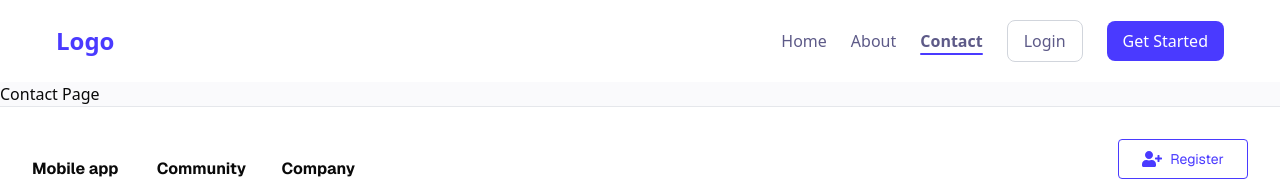
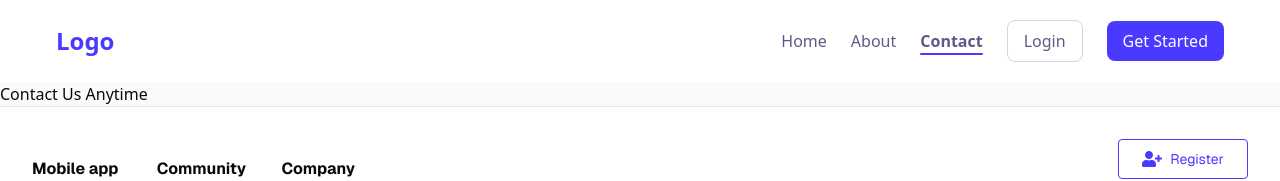
Before and after one commit to zennyMe17/ethicra, a Next.js app: page /contact in a window 1280 px wide. Shown: the top 181 px of the page. Built offline with nearby package versions, Linux system fonts and the light colour scheme; no server answers.

Commit message:
Updating Contact details

```diff
--- a/app/contact/page.tsx
+++ b/app/contact/page.tsx
@@ -3,7 +3,7 @@ import React from 'react'
 const page = () => {
     return (
         <div>
-            Contact Page
+            Contact Us Anytime
         </div>
     )
 }
```
